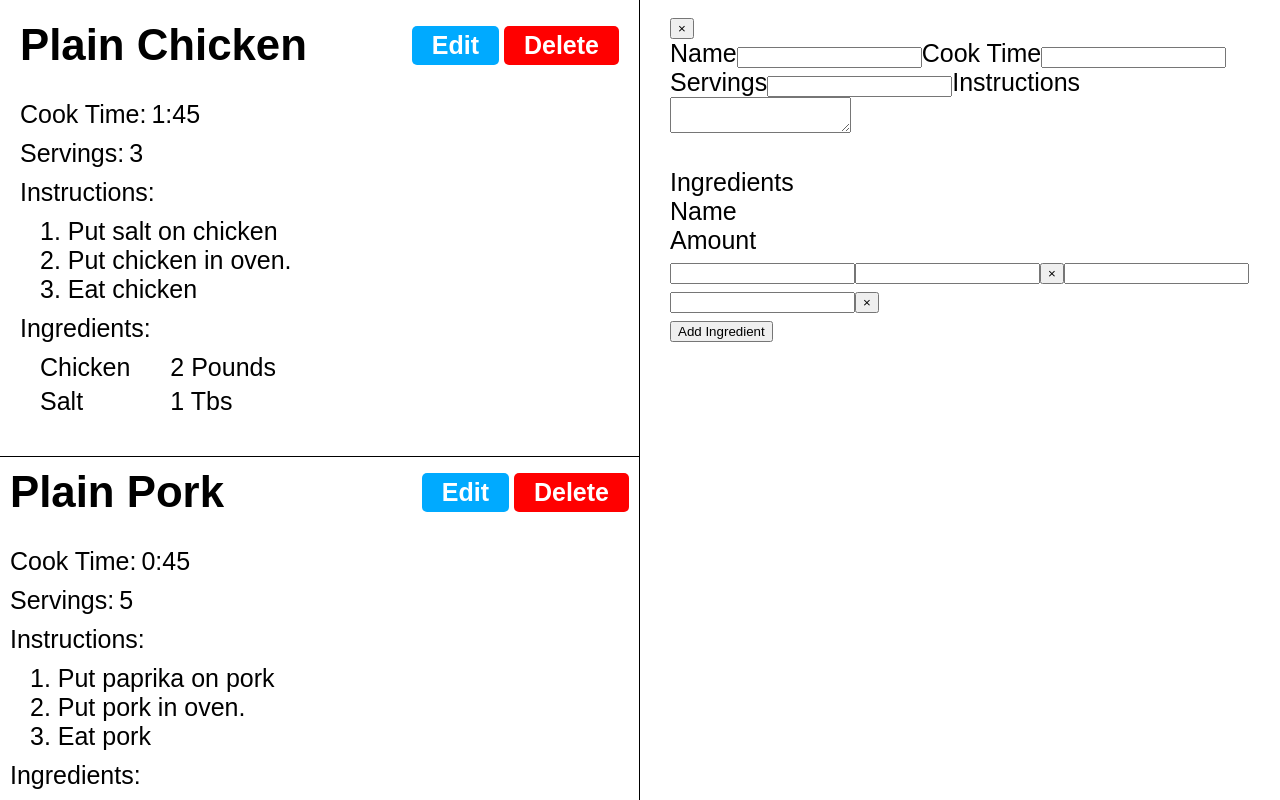
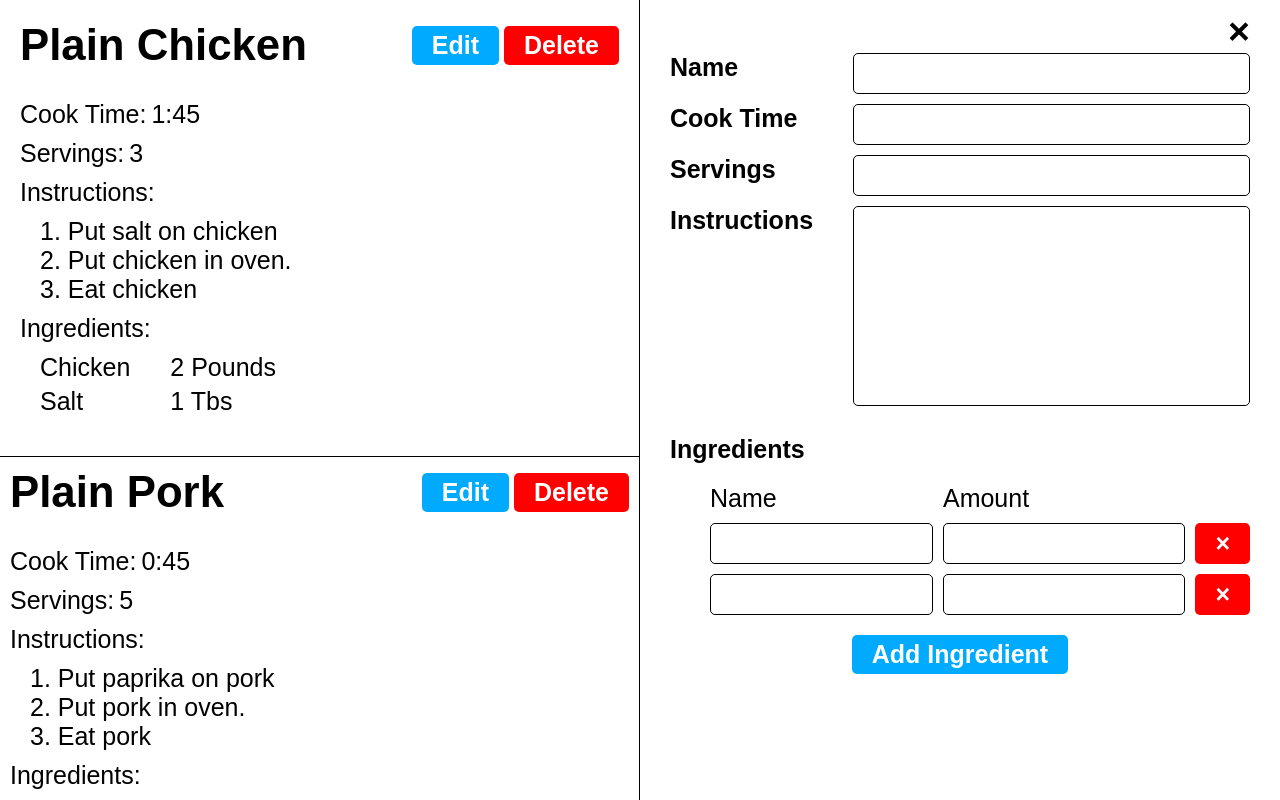
Before and after one commit to jaykay98/react-recipes, a React (Vite) app: page / in a window 1280 px wide. Shown: the top 800 px of the page. Built offline with nearby package versions, Linux system fonts and the light colour scheme; the HTML template or start-up script is replaced by a standard one.

Commit message:
Add Recipe Ingredient Edit component and CSS

```diff
--- a/src/components/RecipeEdit.jsx
+++ b/src/components/RecipeEdit.jsx
@@ -4,22 +4,50 @@ import RecipeIngredientEdit from './RecipeIngredientEdit';
 export default function RecipeEdit() {
   return (
     <div className="recipe-edit">
-      <div>
-        <button>&times;</button>
+      <div className="recipe-edit__remove-button-container">
+        <button className="btn recipe-edit__remove-button">&times;</button>
       </div>
-      <div>
-        <label htmlFor="name">Name</label>
-        <input type="text" name="name" id="name" />
-        <label htmlFor="cookTime">Cook Time</label>
-        <input type="text" name="cookTime" id="cookTime" />
-        <label htmlFor="servings">Servings</label>
-        <input type="number" name="1" id="servings" />
-        <label htmlFor="instructions">Instructions</label>
-        <textarea name="instructions" id="instructions" />
+      <div className="recipe-edit__details-grid">
+        <label htmlFor="name" className="recipe-edit__label">
+          Name
+        </label>
+        <input
+          type="text"
+          name="name"
+          id="name"
+          className="recipe-edit__input"
+        />
+        <label htmlFor="cookTime" className="recipe-edit__label">
+          Cook Time
+        </label>
+        <input
+          type="text"
+          name="cookTime"
+          id="cookTime"
+          className="recipe-edit__input"
+        />
+        <label htmlFor="servings" className="recipe-edit__label">
+          Servings
+        </label>
+        <input
+          type="number"
+          name="1"
+          min="1"
+          id="servings"
+          className="recipe-edit__input"
+        />
+        <label htmlFor="instructions" className="recipe-edit__label">
+          Instructions
+        </label>
+        <textarea
+          name="instructions"
+          id="instructions"
+          className="recipe-edit__input"
+        />
       </div>
       <br />
-      <label>Ingredients</label>
-      <div>
+      <label className="recipe-edit__label">Ingredients</label>
+      <div className="recipe-edit__ingredient-grid">
         <div>Name</div>
         <div>Amount</div>
         <div></div>
@@ -27,8 +55,8 @@ export default function RecipeEdit() {
         <RecipeIngredientEdit />
         {/* Ingredient Components */}
       </div>
-      <div>
-        <button>Add Ingredient</button>
+      <div className="recipe-edit__add-ingredient-btn-container">
+        <button className="btn btn--primary">Add Ingredient</button>
       </div>
     </div>
   );
--- a/src/components/RecipeIngredientEdit.jsx
+++ b/src/components/RecipeIngredientEdit.jsx
@@ -3,9 +3,9 @@ import React from 'react';
 export default function RecipeIngredientEdit() {
   return (
     <>
-      <input type="text" />
-      <input type="text" />
-      <button>&times;</button>
+      <input className="recipe-edit__input" type="text" />
+      <input className="recipe-edit__input" type="text" />
+      <button className="btn btn--danger">&times;</button>
     </>
   );
 }
--- a/src/css/recipe-edit.css
+++ b/src/css/recipe-edit.css
@@ -8,3 +8,60 @@
   max-height: 100%;
   overflow-y: auto;
 }
+
+.recipe-edit__remove-button-container {
+  text-align: end;
+}
+
+.recipe-edit__remove-button {
+  padding: 0;
+  background: none;
+  outline: none;
+  border: none;
+  font-size: 1.5rem;
+}
+
+.recipe-edit__details-grid {
+  display: grid;
+  grid-template-columns: auto 1fr;
+  row-gap: 10px;
+  column-gap: 40px;
+}
+
+.recipe-edit__label {
+  font-weight: bold;
+}
+
+.recipe-edit__input {
+  border: 1px solid black;
+  border-radius: 5px;
+  font-size: inherit;
+  padding: 5px 10px;
+  outline: none;
+  width: 100%;
+}
+
+textarea.recipe-edit__input {
+  resize: none;
+  height: 200px;
+}
+
+.recipe-edit__ingredient-grid {
+  display: grid;
+  gap: 10px;
+  grid-template-columns: repeat(3, auto);
+  margin-top: 20px;
+  margin-left: 40px;
+}
+
+.recipe-edit__add-ingredient-btn-container {
+  margin-top: 20px;
+  text-align: center;
+}
+
+@media (max-width: 1000px) {
+  .recipe-edit__details-grid,
+  .recipe-edit__ingredient-grid {
+    grid-template-columns: 1fr;
+  }
+}
```
